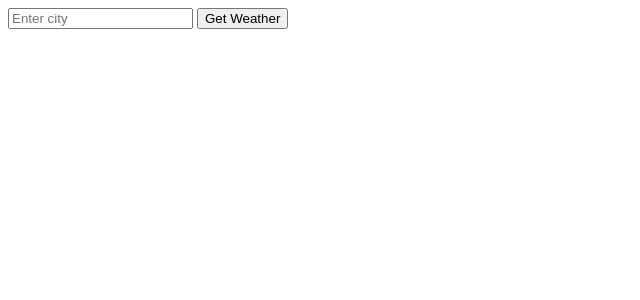
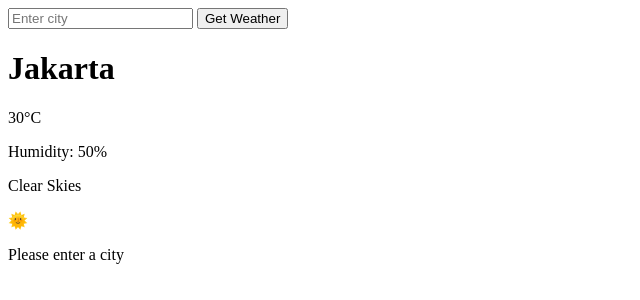
Before and after one commit to khonsaazmi/project-231025-weather-app, a plain HTML site: page index.html in a window 1280 px wide. Shown: the whole page, without its empty margins (0-640 px from the left). Drawn offline with Linux system fonts and the light colour scheme.

Commit message:
Add card element that include the city, temperature, humidity, desc, emoji weather, and while the display error

```diff
--- a/index.html
+++ b/index.html
@@ -6,11 +6,21 @@
         <link rel="stylesheet" href="style.css">
     </head>
     <body>
+
         <form class="weatherForm">
             <input type="text" name="cityInput" placeholder="Enter city">
             <button type="submit">Get Weather</button>
         </form>
 
+        <div class="card">
+            <h1 class="cityDisplay">Jakarta</h1>
+            <p class="tempDisplay">30°C</p>
+            <p class="humidityDisplay">Humidity: 50%</p>
+            <p class="descDisplay">Clear Skies</p>
+            <p class="weatherEmoji">🌞</p>
+            <p class="errorDisplay">Please enter a city</p>
+        </div>
+
         <script src="script.js"></script>
     </body>
 </html>
```
